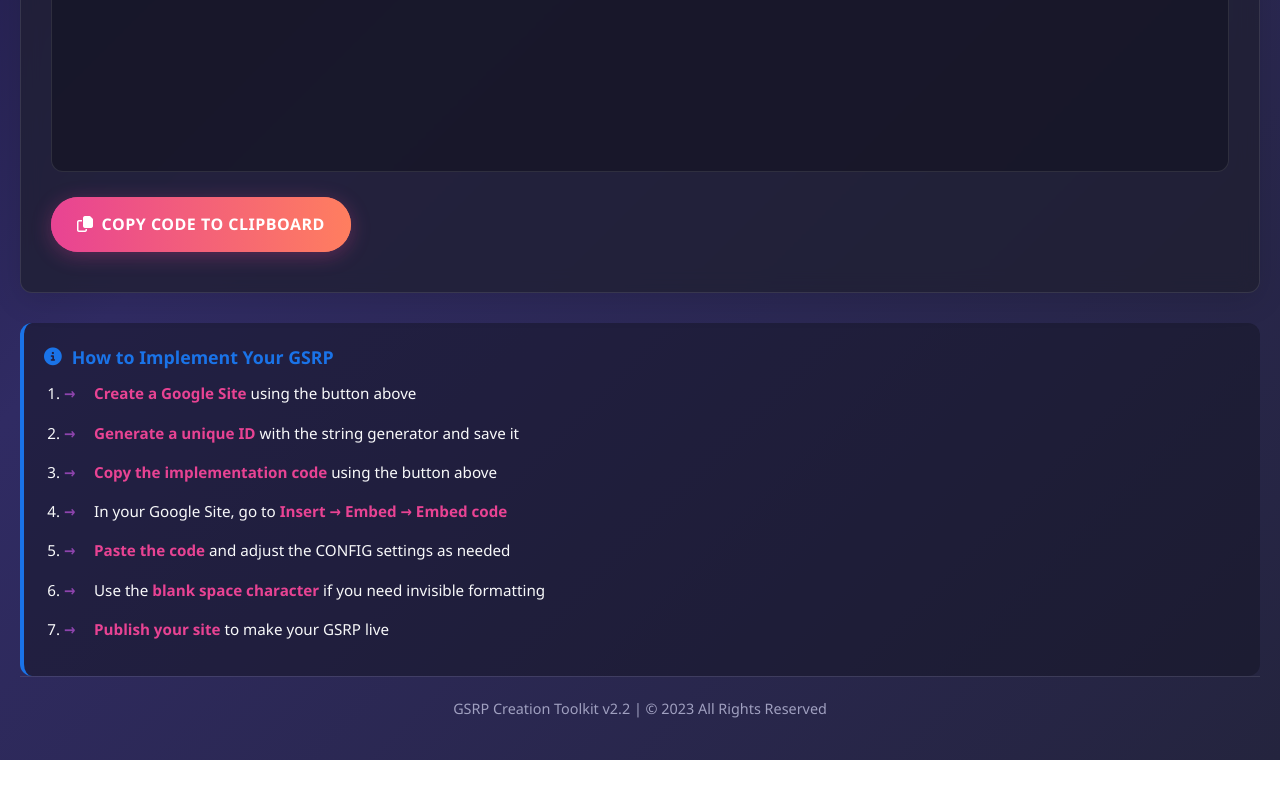
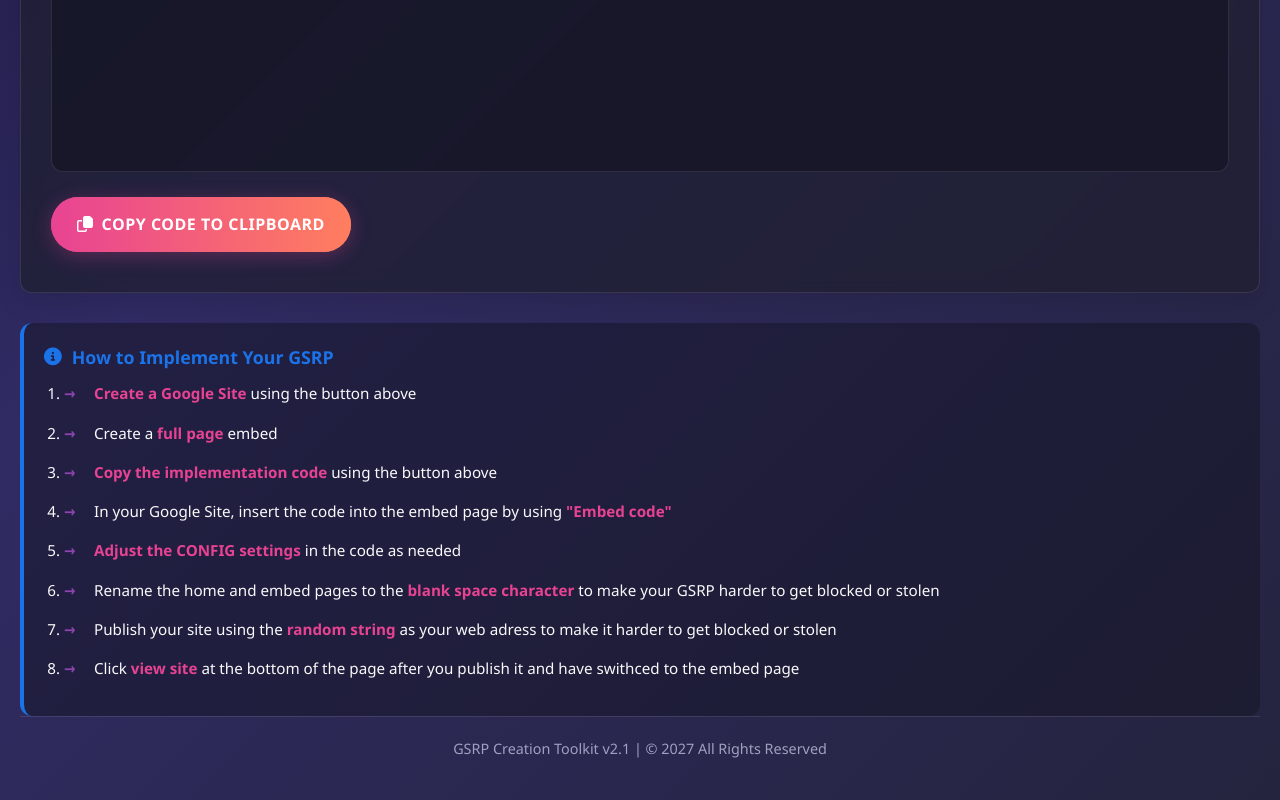
Before and after one commit to accalgebraofficehours/make-gsrp, a plain HTML site: page index.html in a window 1280 px wide. Shown: the part 1192-1992 px from the top of the page. Before the commit the page ends 1952 px from the top, so only its background shows below. Drawn offline with Linux system fonts and the light colour scheme; no server answers.

Commit message:
Update index.html

```diff
--- a/index.html
+++ b/index.html
@@ -488,23 +488,26 @@
       </button>
     </div>
 
-    <div class="instructions">
+   <div class="instructions">
       <h3><i class="fas fa-info-circle"></i> How to Implement Your GSRP</h3>
       <ol>
         <li><strong>Create a Google Site</strong> using the button above</li>
-        <li><strong>Generate a unique ID</strong> with the string generator and save it</li>
+        <li>Create a<strong> full page</strong> embed</li>
         <li><strong>Copy the implementation code</strong> using the button above</li>
-        <li>In your Google Site, go to <strong>Insert → Embed → Embed code</strong></li>
-        <li><strong>Paste the code</strong> and adjust the CONFIG settings as needed</li>
-        <li>Use the <strong>blank space character</strong> if you need invisible formatting</li>
-        <li><strong>Publish your site</strong> to make your GSRP live</li>
+        <li>In your Google Site, insert the code into the embed page by using <strong>"Embed code"</strong></li>
+        <li><strong>Adjust the CONFIG settings </strong>in the code as needed</li>
+        <li>Rename the home and embed pages to the <strong>blank space character </strong>to make your GSRP harder to get blocked or stolen</li>
+        <li>Publish your site using the <strong>random string</strong> as your web adress to make it harder to get blocked or stolen</li>
+        <li>Click <strong>view site </strong> at the bottom of the page after you publish it and have swithced to the embed page</li>
       </ol>
     </div>
 
     <footer>
-      <p>GSRP Creation Toolkit v2.2 | &copy; 2023 All Rights Reserved</p>
+      <p>GSRP Creation Toolkit v2.1 | &copy; 2027 All Rights Reserved</p>
     </footer>
   </div>
+
+
 
   <script>
     // Generate random string
```
